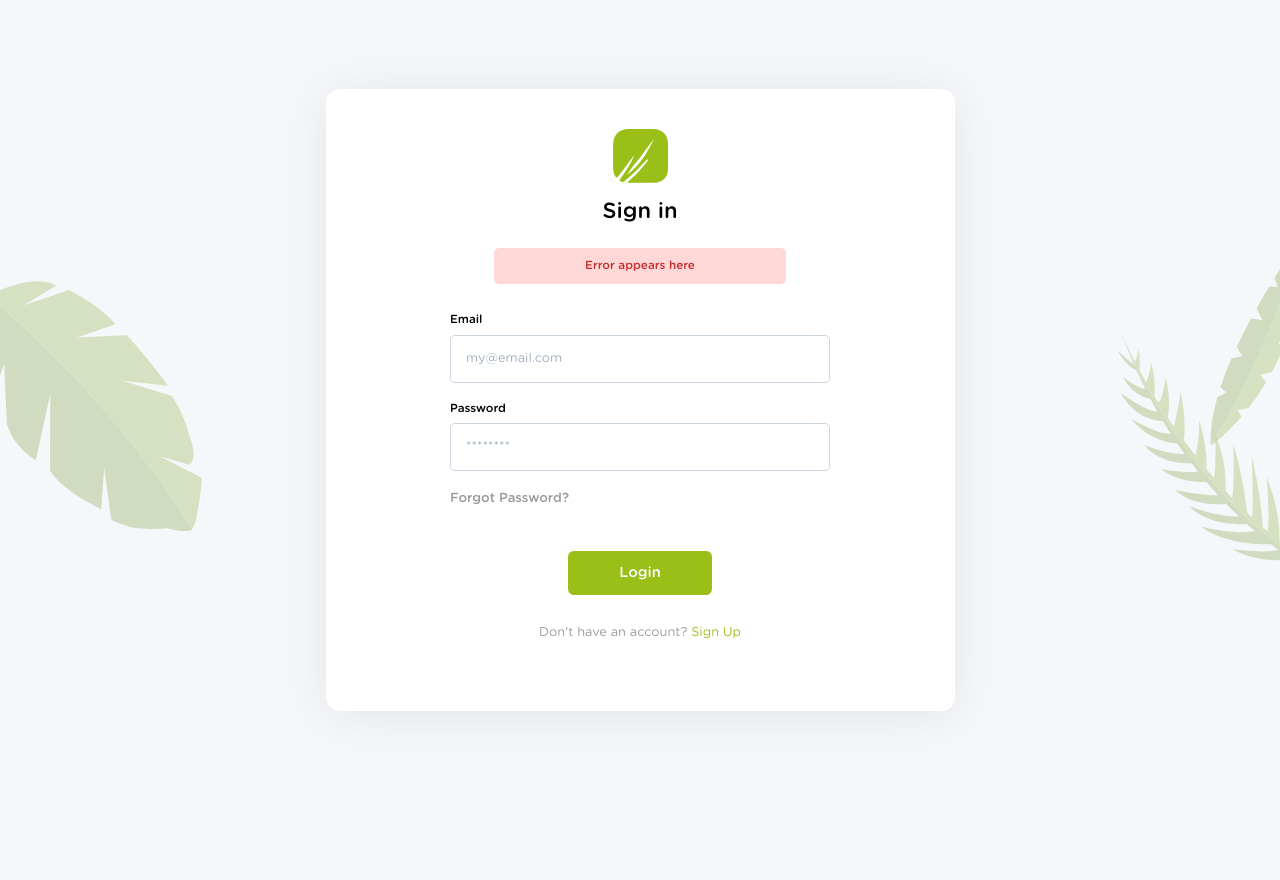
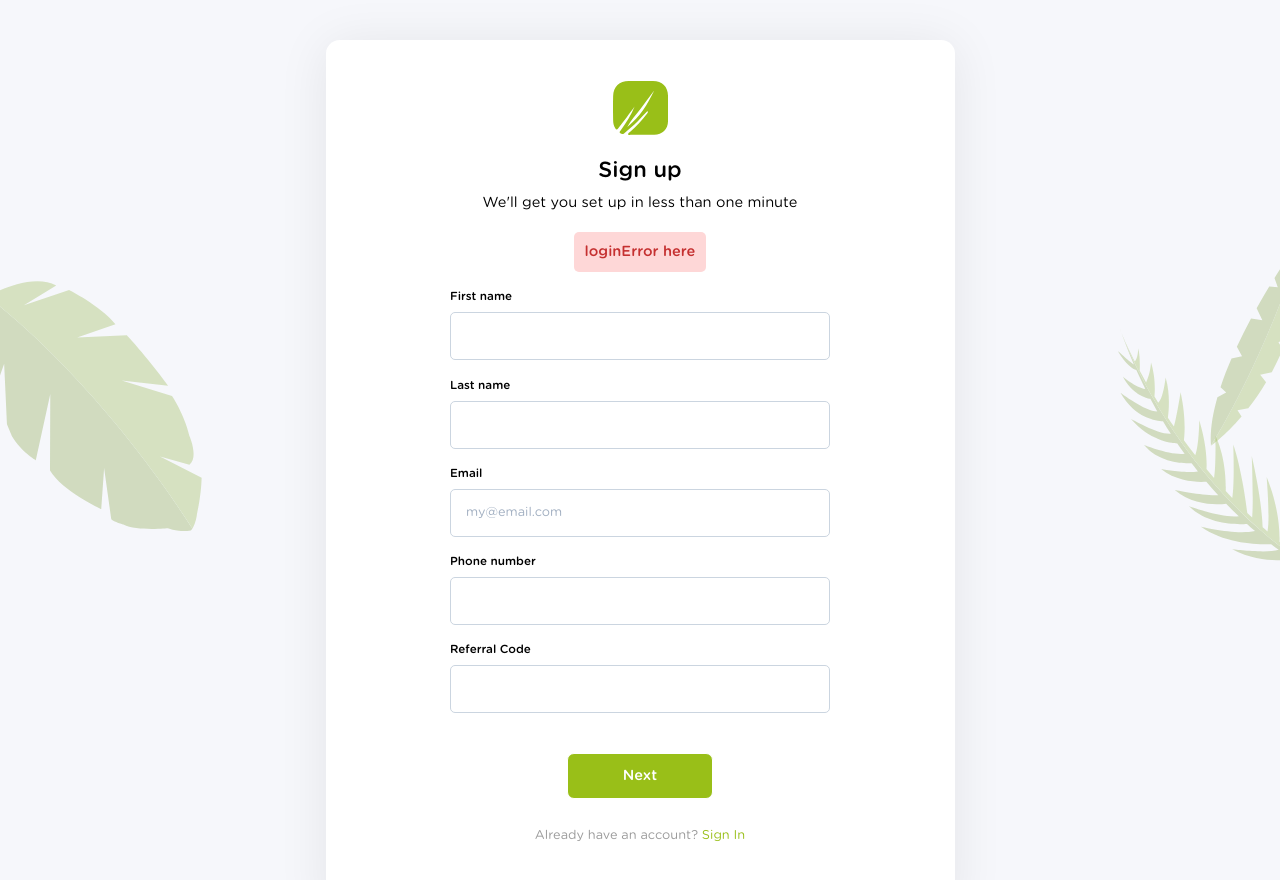
Before and after one commit to tryrone/wealthbuddy, a React (Create React App) app: page /signup in a window 1280 px wide. Shown: the top 880 px of the page. Before the commit the page ends 800 px from the top, so only its background shows below. Built offline with nearby package versions, Linux system fonts and the light colour scheme.

Commit message:
sign up page done

```diff
--- a/src/App.js
+++ b/src/App.js
@@ -1,13 +1,15 @@
 import React from "react";
-import { BrowserRouter } from "react-router-dom";
+import { BrowserRouter ,Route} from "react-router-dom";
 import "./styles/index.css";
 import Login from 'pages/auth/Login'
+import SignUp from "pages/auth/signUp";
 
 function App() {
   return (
     <BrowserRouter>
       <main>
-        <Login />
+      <Route exact path="/" component={Login} />
+        <Route path="/signup" component={SignUp}/>
       </main>
     </BrowserRouter>
   );
--- /dev/null
+++ b/src/pages/auth/signUp/index.js
@@ -0,0 +1,127 @@
+import React from 'react';
+import LeafLeftSvg from 'shared-components/svgs/LeafLeftSvg';
+import LeafRightSvg from 'shared-components/svgs/LeafRightSvg';
+import { Link } from "react-router-dom";
+const Logo = require('../../../static/logo.svg');
+
+const inputs = [
+    {
+        label: 'First name',
+        name: 'sign_first_name',
+        type: 'text',
+        placeholder: '',
+        id: 'sign_first_name',
+    },
+    {
+        label: 'Last name',
+        name: 'sign_last_name',
+        id: 'sign_last_name',
+        type: 'text',
+        placeholder: '',
+    },
+    {
+        label: 'Email',
+        name: 'signup_email',
+        id: 'signup_email',
+        type: 'email',
+        placeholder: 'my@email.com',
+    },
+    {
+        label: 'Phone number',
+        name: 'signup_phone',
+        id: 'signup_phone',
+        type: 'text',
+        placeholder: '',
+    },
+    {
+        label: 'Referral Code',
+        name: 'signup_referral_code',
+        id: 'signup_referral_code',
+        type: 'text',
+        placeholder: '',
+    },
+]
+
+const Fieldset = ({
+    label,
+    name,
+    type = 'text',
+    placeholder = '',
+    id,
+    register,
+    handleChange
+}) => (
+        <fieldset className="mb-5" key={id}>
+            <label className="block text-xs mb-2">{label}</label>
+            <input
+                placeholder={placeholder}
+                type={type}
+                id={id}
+                name={name}
+                className="block w-72 text-xs p-3 border border-gray-400 rounded"
+                // ref={register} onChange={handleChange}
+            />
+        </fieldset>
+    )
+
+
+ const SignUp =()=> {
+    return (
+        <section className="h-screen setup-screens w-screen flex flex-col justify-center items-center">
+        <div className="leaf-left">
+        <LeafLeftSvg />
+        </div>
+
+        <div className="leaf-right">
+            <LeafRightSvg/>
+        </div>
+        <div className={`auth-modal flex flex-col items-center bg-white fadeIn login-fieldset`}>
+            {/* header */}
+            <div className="flex flex-col items-center w-full">
+            <i className="w-10 mb-2">
+                <img src={Logo} alt="" />
+            </i>
+            <h1 className="text-2xl font-medium mb-2">Sign up</h1>
+            <p className="text-center leading-normal">We'll get you set up in less than one minute</p>
+        </div>
+
+        {/* form */}
+        {/* error here */}
+        <p className="w-sm my-5 p-3 bg-red-200 text-red-700 rounded text-center font-medium">
+        loginError here
+         </p>
+        {/* error ends here */}
+
+
+        {/* form here */}
+        <form
+        // onSubmit={checkEmpty(state) !== true && handleSubmit(onSubmit)}
+        className="flex flex-col items-center"
+    >
+        {inputs.map((inputCongfig, key) => (
+            <Fieldset
+                {...inputCongfig}
+                // register={register}
+                key={key}
+            />
+        ))}
+        <button className={`mt-6 w-40 text-center leading-loose bg-wb-primary wealth-buddy--cta text-white rounded-sm`}>
+            Next
+        </button>
+        </form>
+
+        {/* footer */}
+
+        <div className="mt-8 ">
+                <p className="text-sm text-gray-500">
+                Already have an account?{' '}
+                <Link to="/" className="text-wb-primary">
+                    Sign In
+                </Link>
+                </p>
+            </div>
+        </div>
+    </section>
+    )
+}
+export default SignUp;
```
Also changed, not shown: 1 other file (tests, documents, lock files or other folders).
